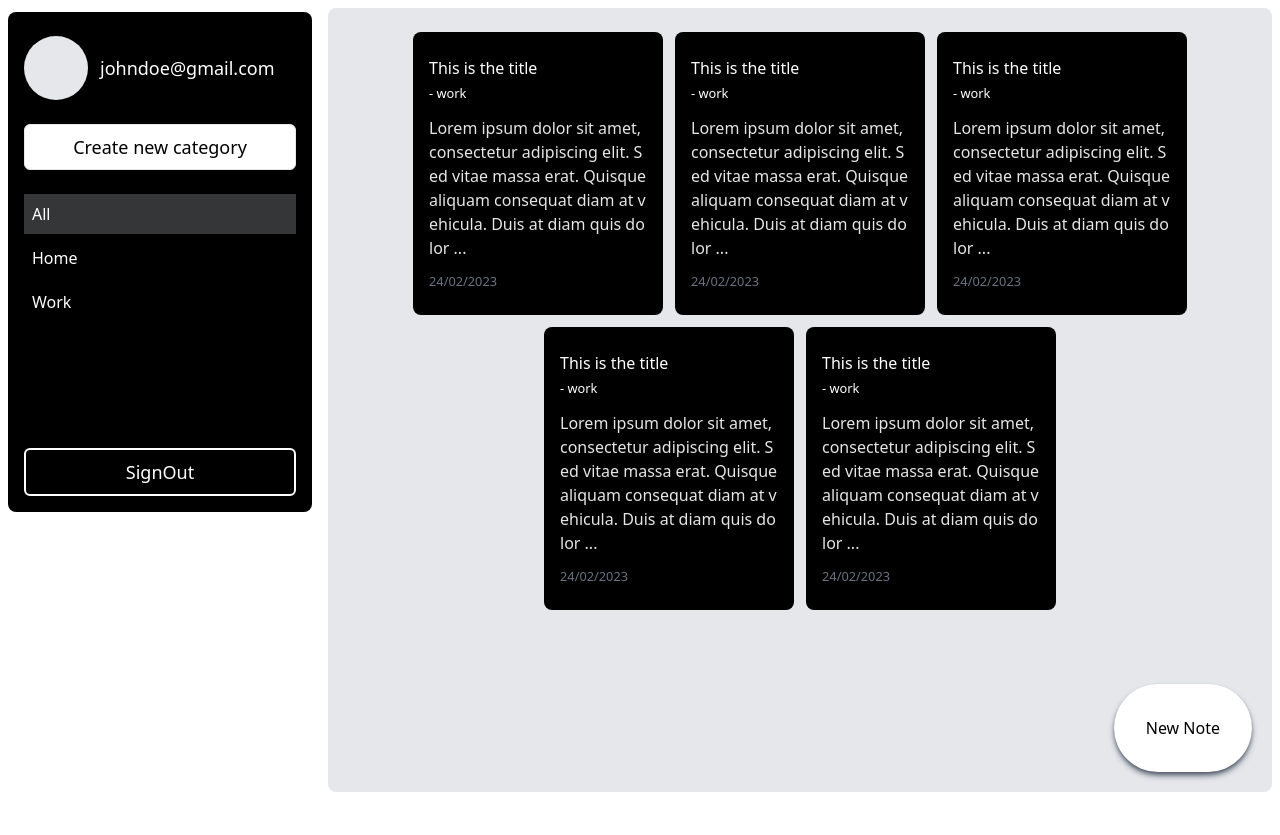
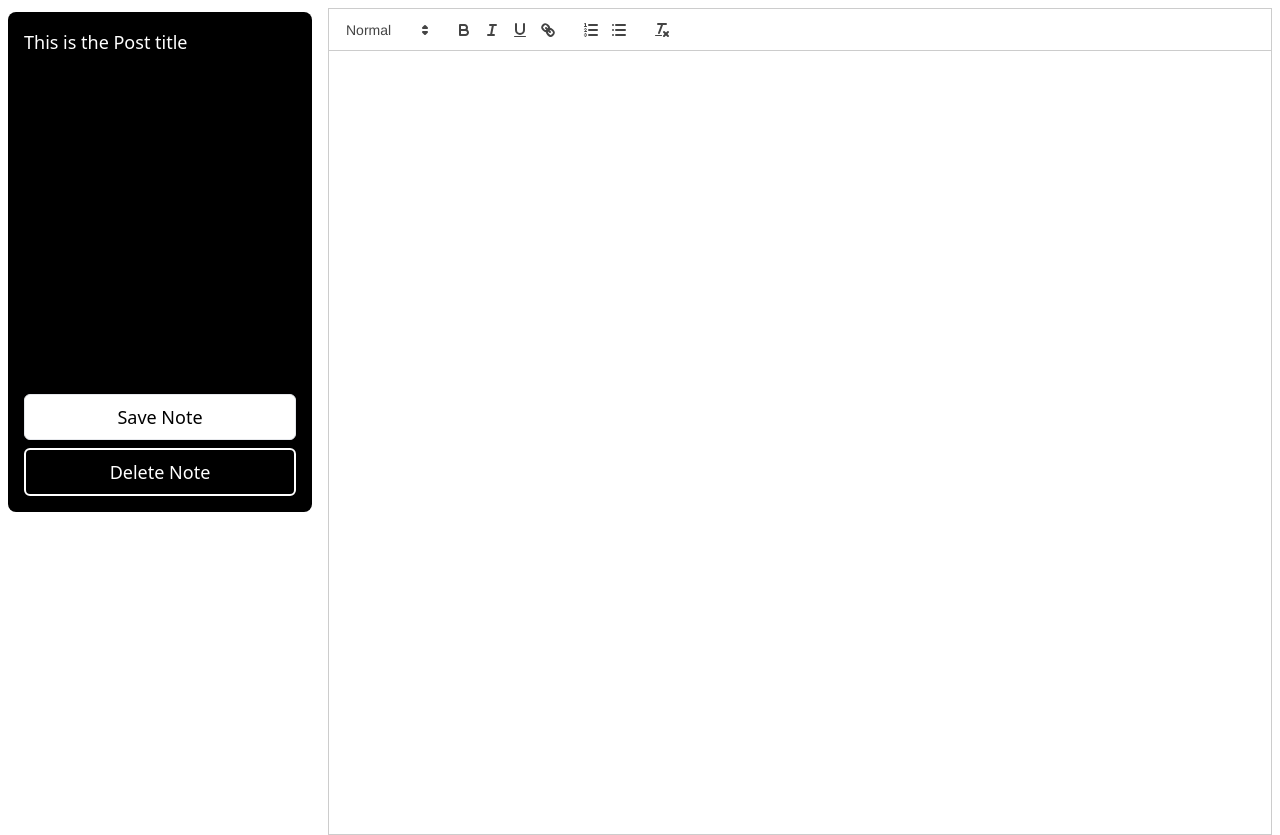
Before and after one commit to UsamaKashif/react-notes-app, a React (Create React App) app: page / in a window 1280 px wide. Built offline with nearby package versions, Linux system fonts and the light colour scheme.

Commit message:
note page

```diff
--- a/package.json
+++ b/package.json
@@ -9,6 +9,7 @@
     "lucide-react": "^0.268.0",
     "react": "^18.2.0",
     "react-dom": "^18.2.0",
+    "react-quill": "^2.0.0",
     "react-scripts": "5.0.1",
     "web-vitals": "^2.1.4"
   },
--- a/src/App.js
+++ b/src/App.js
@@ -1,8 +1,9 @@
 import HomePage from "./pages/HomePage";
+import NotePage from "./pages/NotePage";
 
 function App() {
   return (
-    <HomePage />
+    <NotePage />
   );
 }
 
--- a/src/components/SideBar.jsx
+++ b/src/components/SideBar.jsx
@@ -1,56 +1,29 @@
 import React from 'react'
-import Profile from './Profile'
 import Button from './Button'
 import { Menu, MoveLeft } from 'lucide-react'
-import NewCategory from './NewCategory'
 
-const categories = [{
-  name: "All",
-  id: 1
-}, {
-  name: "Home",
-  id: 2
-}, {
-  name: "Work",
-  id: 3
-}]
 
-const SideBar = () => {
-  const [newCatOpen, setnewCatOpen] = React.useState(false)
+
+const SideBar = ({children, sidebarBtnTitle="SignOut", sideBarBtnOnClick=()=>{}}) => {
+
   const [sidebarOpen, setSidebarOpen] = React.useState(false)
-  const [selectedCategory, setSelectedCategory] = React.useState({
-    name: "All",
-    id: 1
-  })
+
   return (
     <>
       <div className={`h-full ${sidebarOpen ? 'fixed' : 'hidden lg:flex'} lg:relative left-0 top-0 z-10 bottom-0 col-span-3 flex flex-col`}>
         <div className='sticky top-3 flex  lg:max-h-[500px] text-white flex-col h-full justify-between p-4 bg-black  lg:rounded-lg'>
-          <section>
+          <section className='flex-1 pb-2'>
             <MoveLeft className='ml-auto lg:hidden cursor-pointer' onClick={() => setSidebarOpen(false)} />
-            {/* User Profile */}
-            <Profile />
-            {/* Create new category */}
-            <Button onClick={() => setnewCatOpen(prev => !prev)} text={"Create new category"} />
-            {/* list of categories */}
-            <section className='max-h-[200px] overflow-y-auto mt-6'>
-              {
-                categories.map((cat) => {
-                  return (
-                    <p key={cat.id} onClick={() => {
-                      setSelectedCategory(cat)
-                    }} className={`${selectedCategory.id === cat.id ? 'bg-gray-300 bg-opacity-25' : ''} cursor-pointer py-2 mb-1 px-2`}>{cat.name}</p>
-                  )
-                })
-              }
-            </section>
+
+            {children}
+
           </section>
           {/* logout button */}
-          <Button text={"SignOut"} type='OUTLINE' />
+          <Button text={sidebarBtnTitle} onClick={sideBarBtnOnClick} type='OUTLINE' />
         </div>
       </div>
       <Menu onClick={() => setSidebarOpen(true)} className='lg:hidden col-span-1 sticky top-0 cursor-pointer' />
-      <NewCategory open={newCatOpen} setOpen={setnewCatOpen} />
+
     </>
   )
 }
--- a/src/pages/HomePage.jsx
+++ b/src/pages/HomePage.jsx
@@ -3,11 +3,50 @@ import Layout from '../components/Layout'
 import SideBar from '../components/SideBar'
 import Cards from '../components/Cards'
 import NewNoteButton from '../components/NewNoteButton'
+import Profile from '../components/Profile'
+import Button from '../components/Button'
+import NewCategory from '../components/NewCategory'
+
+const categories = [{
+  name: "All",
+  id: 1
+}, {
+  name: "Home",
+  id: 2
+}, {
+  name: "Work",
+  id: 3
+}]
 
 const HomePage = () => {
+  const [selectedCategory, setSelectedCategory] = React.useState({
+    name: "All",
+    id: 1
+  })
+  const [newCatOpen, setnewCatOpen] = React.useState(false)
   return (
     <Layout>
-        <SideBar />
+      <SideBar>
+        <>
+          {/* User Profile */}
+          <Profile />
+          {/* Create new category */}
+          <Button onClick={() => setnewCatOpen(prev => !prev)} text={"Create new category"} />
+          {/* list of categories */}
+          <section className='max-h-[200px] overflow-y-auto mt-6'>
+            {
+              categories.map((cat) => {
+                return (
+                  <p key={cat.id} onClick={() => {
+                    setSelectedCategory(cat)
+                  }} className={`${selectedCategory.id === cat.id ? 'bg-gray-300 bg-opacity-25' : ''} cursor-pointer py-2 mb-1 px-2`}>{cat.name}</p>
+                )
+              })
+            }
+          </section>
+          <NewCategory open={newCatOpen} setOpen={setnewCatOpen} />
+        </>
+      </SideBar>
       <section className='col-span-11 lg:col-span-9 h-full bg-gray-200 rounded-lg' >
         {/* list of notes */}
 
--- /dev/null
+++ b/src/pages/NotePage.jsx
@@ -0,0 +1,26 @@
+import React, { useState } from 'react'
+import Layout from '../components/Layout'
+import SideBar from '../components/SideBar'
+import ReactQuill from 'react-quill';
+import 'react-quill/dist/quill.snow.css';
+import Button from '../components/Button';
+
+const NotePage = () => {
+    const [value, setValue] = useState('');
+    const handleSaveNote = () => {
+        console.log(value);
+    }
+    return (
+        <Layout>
+            <SideBar sidebarBtnTitle='Delete Note' >
+                <div className='flex h-full justify-between flex-col'>
+                    <h1 className='text-base lg:text-lg 2xl:text-xl break-all'>This is the Post title</h1>
+                    <Button onClick={handleSaveNote} text={"Save Note"} />
+                </div>
+            </SideBar>
+            <ReactQuill className='w-full col-span-11 lg:col-span-9 h-full ' theme="snow" value={value} onChange={setValue} />
+        </Layout>
+    )
+}
+
+export default NotePage
```
Also changed, not shown: 1 other file (tests, documents, lock files or other folders). Lines whose indentation alone changed are shown as unchanged.
